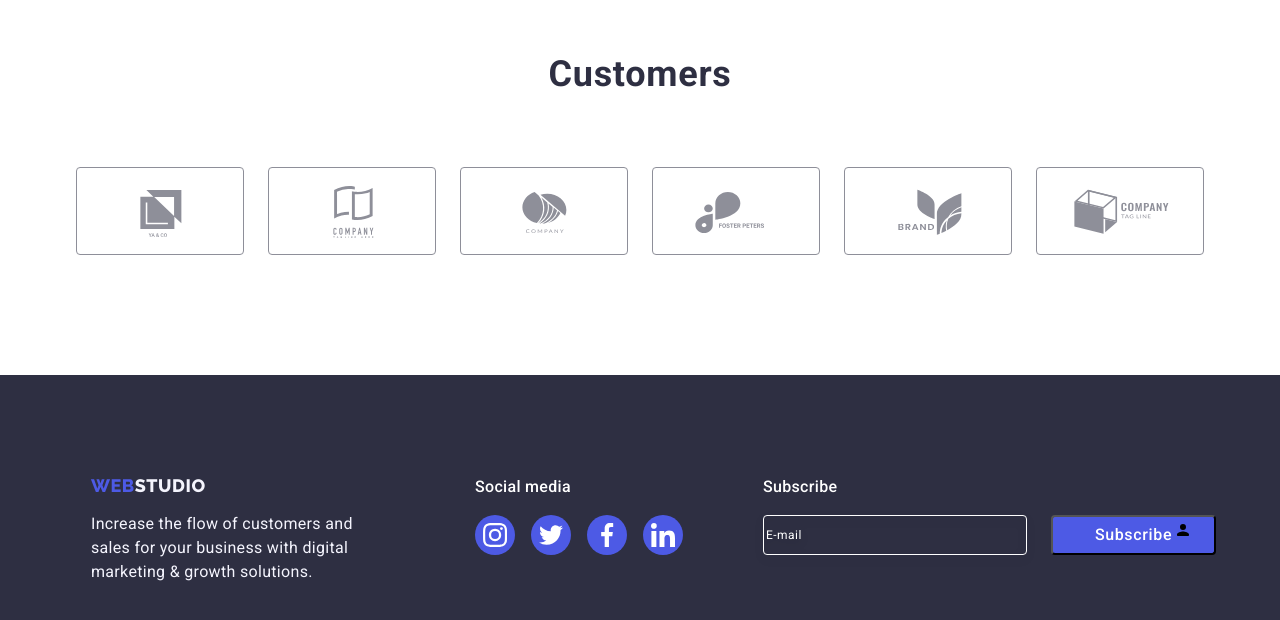
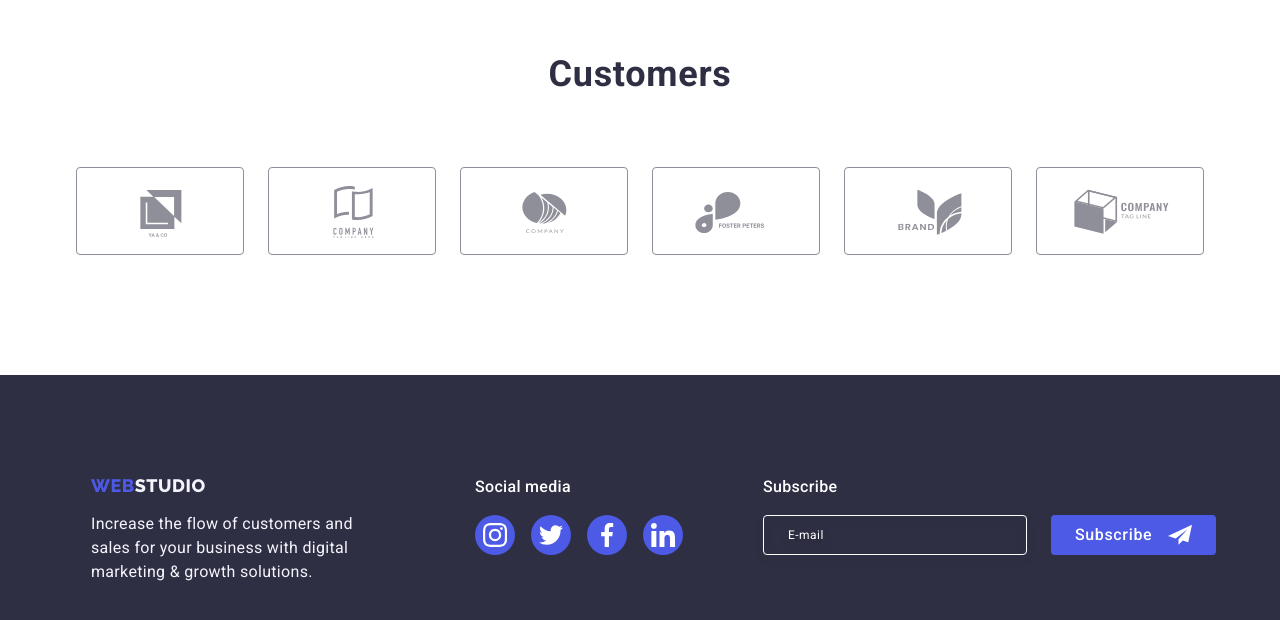
Before and after one commit to Slav-0N/goit-markup-hw-06, a plain HTML site: page index.html in a window 1280 px wide. Shown: the part 2539-3159 px from the top of the page. Drawn offline with nearby package versions, Linux system fonts and the light colour scheme.

Commit message:
footer subsribe 1

```diff
--- a/css/styles.css
+++ b/css/styles.css
@@ -589,6 +589,7 @@ margin-bottom: 72px;
 
 
 
+
 }
 .subscribe-btn {
     width: 165px;
@@ -601,16 +602,22 @@ margin-bottom: 72px;
     line-height: 1.5;
     display: flex;
     align-items: center;
-    justify-content: center;
+    /* justify-content: center; */
     letter-spacing: 0.04em;
     color: #FFFFFF;
+    padding: 0;
+    padding-left: 24px;
+    padding-right: 24px;
+    border: none;
+    outline: none;
  }
 
 .subscribe-btn-icon {
     position: absolute;
     right: 24px;
     top: 50%;
-    transform: translateY(-50%);
+    transform: translateY(-30%);
+
 }
 
 .subscribe-title {
@@ -634,6 +641,9 @@ margin-bottom: 72px;
     border-radius: 4px;
     background-color: transparent;
     box-shadow: none;
+    padding-left: 24px;
+    color: #ffffff;
+    outline: none;
 }
 
 .modal-btn {
@@ -657,14 +667,18 @@ color: #FFFFFF;
 }
 
 .subscribe-input::placeholder {
+    font-family: 'Roboto';
+    font-style: normal;
+    font-weight: 400;
     font-size: 12px;
-    line-height: 2;
-
+    line-height: 1.5;
     letter-spacing: 0.04em;
     color: #FFFFFF;
-    left: 16px;
-    margin-left: 40px;
+
+
 }
+
+.
 
 /** ----------------- *** Modal *** ----------------*/
 
--- a/index.html
+++ b/index.html
@@ -399,14 +399,15 @@
                   class="subscribe-input"
                   placeholder="E-mail"
                 />
+              </span>
+            </label>
 
-            </label>
-           <span class="subscribe-input-wrap">
-            <button type="submit" class="subscribe-btn">Subscribe</button>
-            <svg class="subscribe-btn-icon" width="18" height="24">
-                  <use href="./images/icons.svg#icon-person-black-18dp-1"></use>
-                </svg>
-           </span>
+            <span class="subscribe-input-wrap">
+              <button type="submit" class="subscribe-btn">Subscribe</button>
+              <svg class="subscribe-btn-icon" width="24" height="24">
+                <use href="./images/icons.svg#icon-frame-3"></use>
+              </svg>
+            </span>
           </div>
         </div>
       </div>
```
